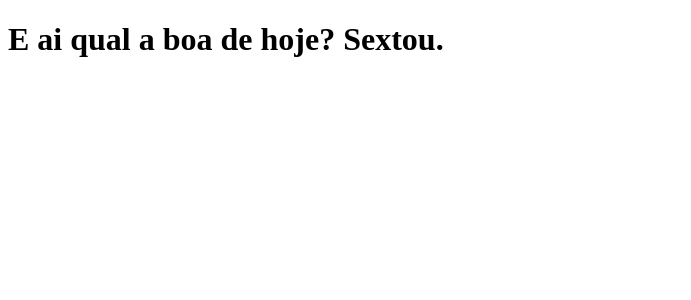
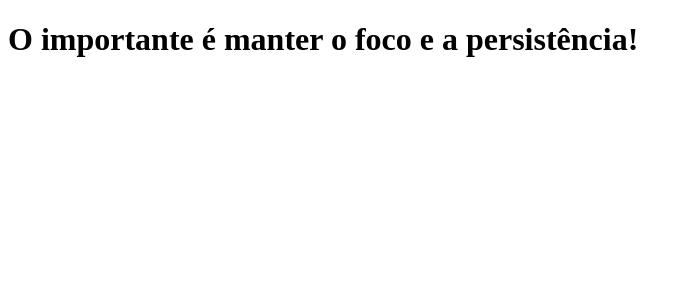
Before and after one commit to ronaldeived/clone-tabnews, a Next.js app: page / in a window 1280 px wide. Shown: the top 300 px of the page, without its empty margins (0-691 px from the left). Built offline with nearby package versions, Linux system fonts and the light colour scheme.

Commit message:
third commit

```diff
--- a/pages/index.js
+++ b/pages/index.js
@@ -1,5 +1,5 @@
 function Home() {
-    return <h1>E ai qual a boa de hoje? Sextou.</h1>
+    return <h1>O importante é manter o foco e a persistência!</h1>
 }
 
 export default Home;
```
